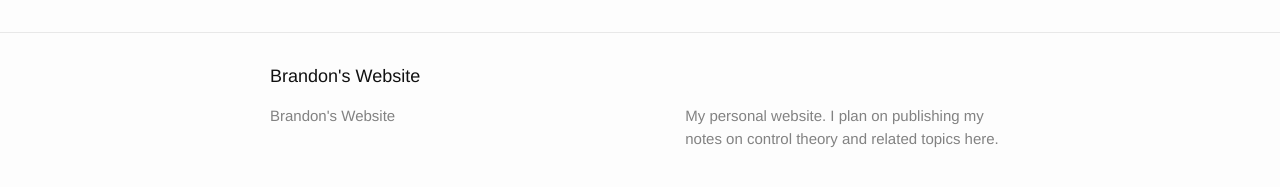
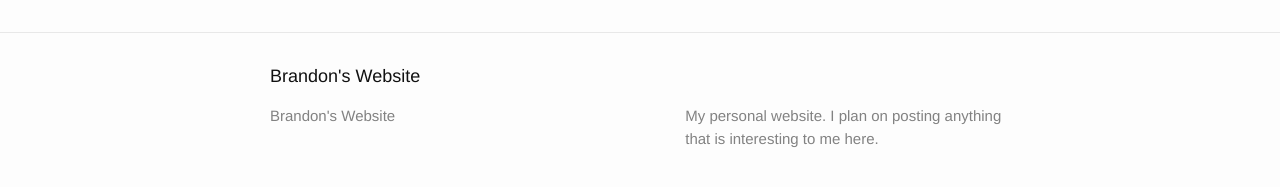
Before and after one commit to braraki/braraki.github.io, a Jekyll site: the page built from index.html, in a window 1280 px wide. Shown: the part 444-631 px from the top of the page. Built offline with Jekyll 4.4.1, drawn with Linux system fonts in a browser that asks for light colours; Markdown is read by kramdown in place of the engine named in the settings.

Commit message:
updated website description

```diff
--- a/_config.yml
+++ b/_config.yml
@@ -9,8 +9,7 @@
 title: Brandon's Website
 tagline: hopefully a control theory blog
 description: > # this means to ignore newlines until "baseurl:"
-  My personal website. I plan on publishing my notes on control theory
-  and related topics here.
+  My personal website. I plan on posting anything that is interesting to me here.
 url: "https://braraki.github.io"
 
 # We specify the directory for Jekyll so we can use @imports.
```
